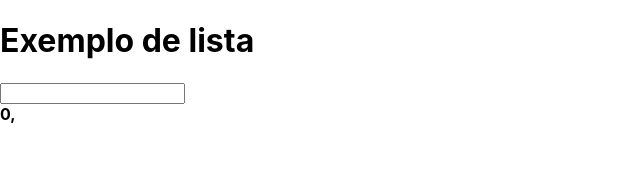
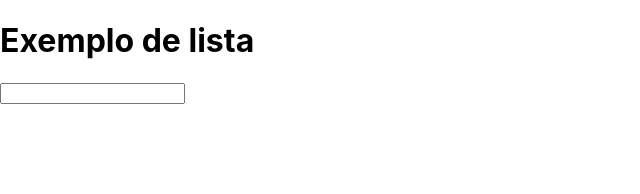
Before and after one commit to GustavoBozo/Cod3rFistProject, a Next.js app: page /basicos/lista in a window 1280 px wide. Shown: the top 194 px of the page, without its empty margins (0-640 px from the left). Built offline with nearby package versions, Linux system fonts and the light colour scheme.

Commit message:
Alterações no código

```diff
--- a/pages/basicos/lista.jsx
+++ b/pages/basicos/lista.jsx
@@ -19,9 +19,11 @@ export default function lista1() {
 function gerarLista(valor = 10) {
     const lista = []
 
-    for(let i = 0; i <= valor; i++){
-        const frase = i
-        lista.push(frase)
+    if(valor !== ''){
+        for(let i = 0; i <= valor; i++){
+            const frase = i
+            lista.push(frase)
+        }
     }
     return lista
 }
```
